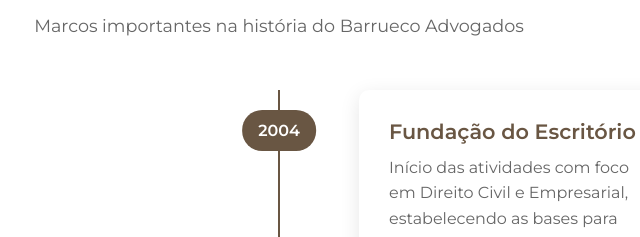
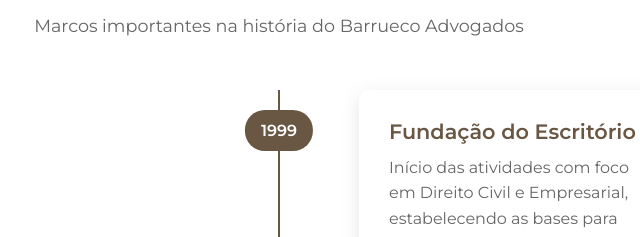
Before and after one commit to kauahsa/prototipo2, a plain HTML site: page paginas/sobre.html in a window 1280 px wide. Shown: the part 2075-2312 px from the top of the page, 361-1001 px from the left. Drawn offline with Linux system fonts and the light colour scheme.

Commit message:
Update sobre.html

```diff
--- a/paginas/sobre.html
+++ b/paginas/sobre.html
@@ -585,7 +585,7 @@
                 </div>
                 <div class="timeline">
                     <div class="timeline-item">
-                        <div class="timeline-date">2004</div>
+                        <div class="timeline-date">1999</div>
                         <div class="timeline-content">
                             <h4>Fundação do Escritório</h4>
                             <p>Início das atividades com foco em Direito Civil e Empresarial, estabelecendo as bases para um atendimento diferenciado.
```
